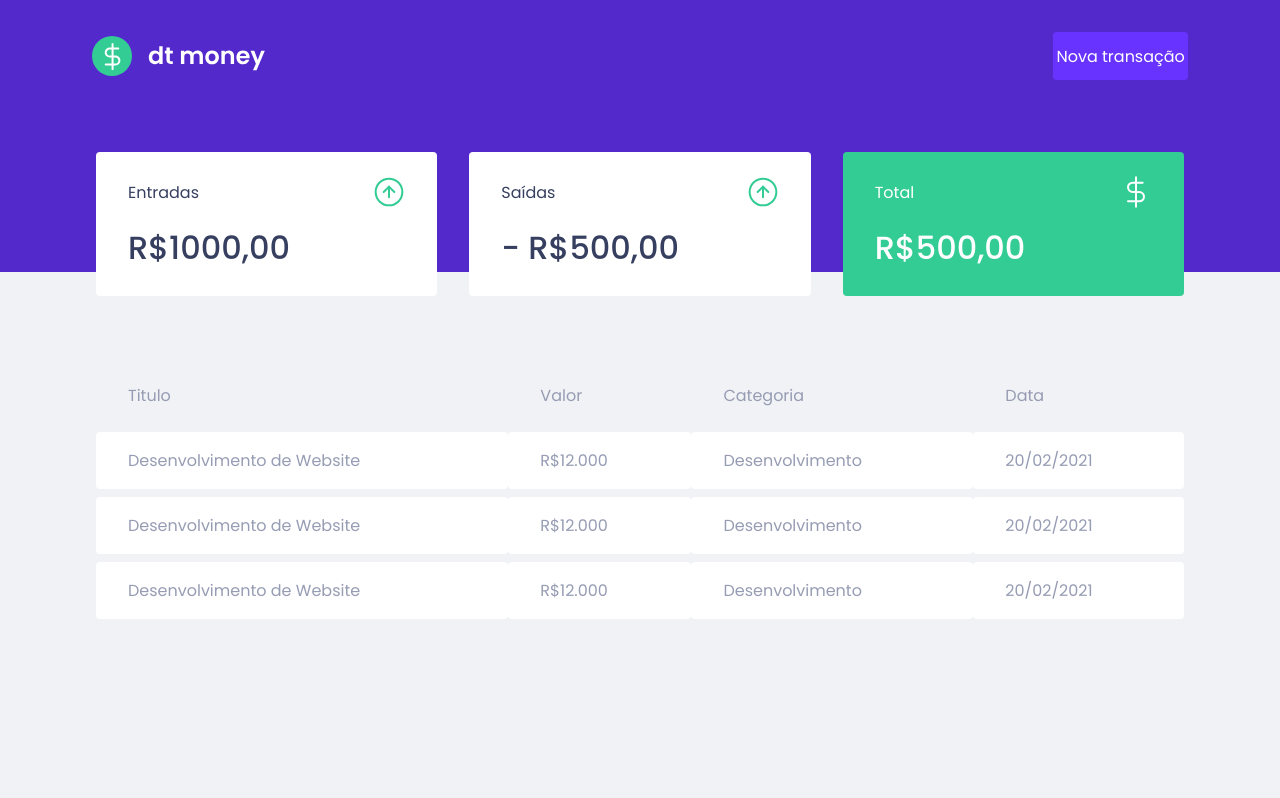
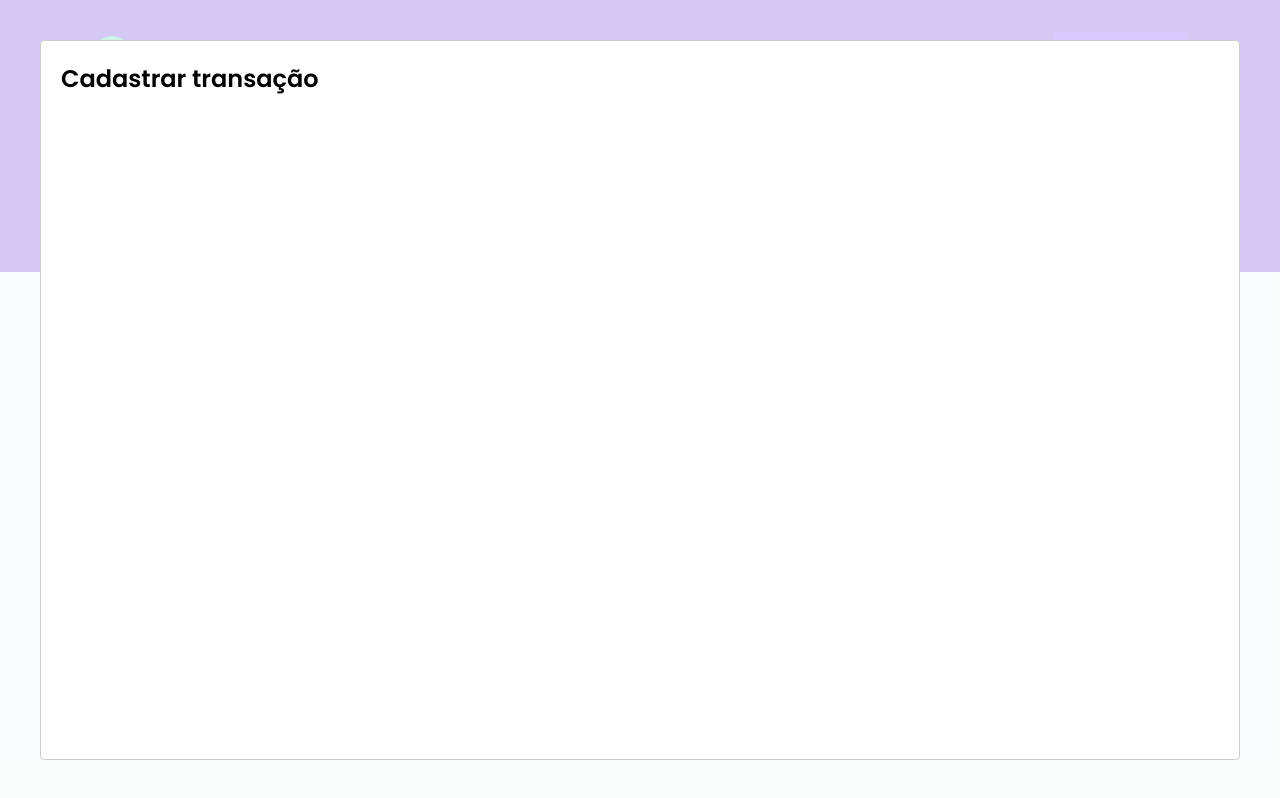
Before and after one commit to EricaReis/save-coin, a React (Create React App) app: page / in a window 1280 px wide. Both pictures are taken after a click on the button "Nova transação". Built offline with nearby package versions, Linux system fonts and the light colour scheme; no server answers; what miragejs would draw is missing.

Commit message:
add react-modal

```diff
--- a/package.json
+++ b/package.json
@@ -3,9 +3,11 @@
   "version": "0.1.0",
   "private": true,
   "dependencies": {
+    "@types/react-modal": "^3.12.0",
     "axios": "^0.21.1",
     "react": "^17.0.2",
     "react-dom": "^17.0.2",
+    "react-modal": "^3.13.1",
     "react-scripts": "4.0.3",
     "styled-components": "^5.2.3",
     "web-vitals": "^1.0.1"
--- a/src/App.tsx
+++ b/src/App.tsx
@@ -1,12 +1,33 @@
+import { useState } from "react";
 import { Dashboard } from "./components/Dashboard";
 import { Header } from "./components/Header";
+import Modal from 'react-modal';
 import { GlobalStyle } from "./styles/global";
 
 export function App() {
+  const [isNewTransactionModalOpen, setIsNewTransactionModalOpen] = useState(false);
+
+    function handleOpenNewTransactionModal() {
+        setIsNewTransactionModalOpen(true);
+    }
+
+    function handleCloseNewTransactionModal() {
+        setIsNewTransactionModalOpen(false);
+    }
+
   return (
     <>
-      <Header />
+      <Header onOpenNewTransactionModal={handleOpenNewTransactionModal}/>
+
       <Dashboard />
+
+      <Modal
+                isOpen={isNewTransactionModalOpen}
+                onRequestClose={handleCloseNewTransactionModal}
+      >
+                <h2>Cadastrar transação</h2>
+      </Modal>
+
      <GlobalStyle/>
     </>
   );
--- a/src/components/Header/index.tsx
+++ b/src/components/Header/index.tsx
@@ -1,14 +1,23 @@
-import logoImg from '../../assets/logo.svg'
+import { useState } from 'react';
+import logoImg from '../../assets/logo.svg';
 import { Container, Content } from './styles';
 
-export function Header() {
+interface HeaderProps {
+    onOpenNewTransactionModal: () => void;
+}
+
+export function Header({ onOpenNewTransactionModal }: HeaderProps) {
+
+
     return (
         <Container>
             <Content>
             <img src={logoImg} alt="save-coin" />
-            <button type="button">
+            <button type="button" onClick={onOpenNewTransactionModal}>
                 Nova transação
             </button>
+
+
             </Content>
         </Container>
     )
```
Also changed, not shown: 1 other file (tests, documents, lock files or other folders).
